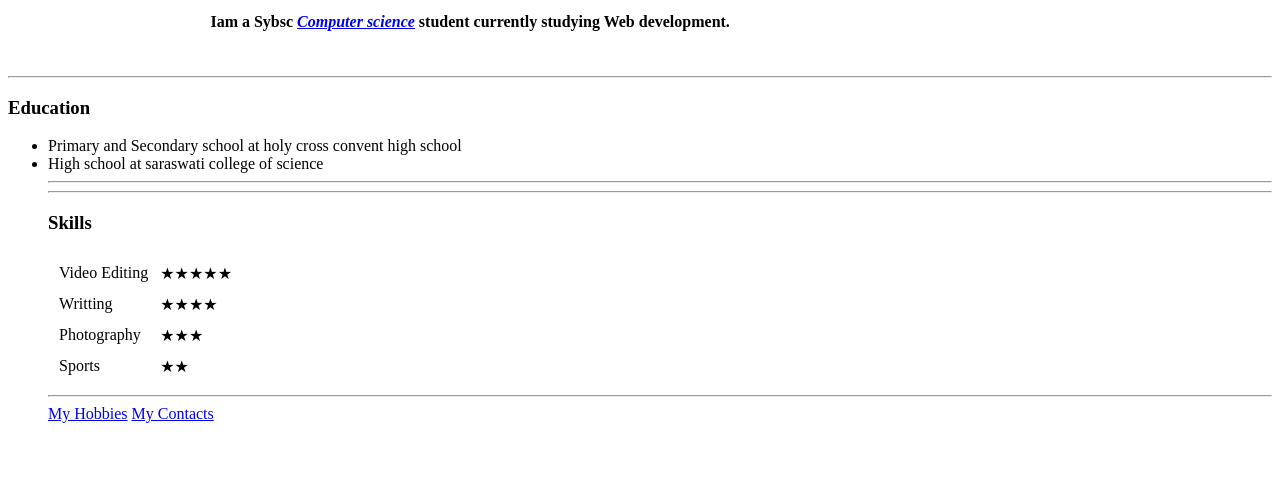
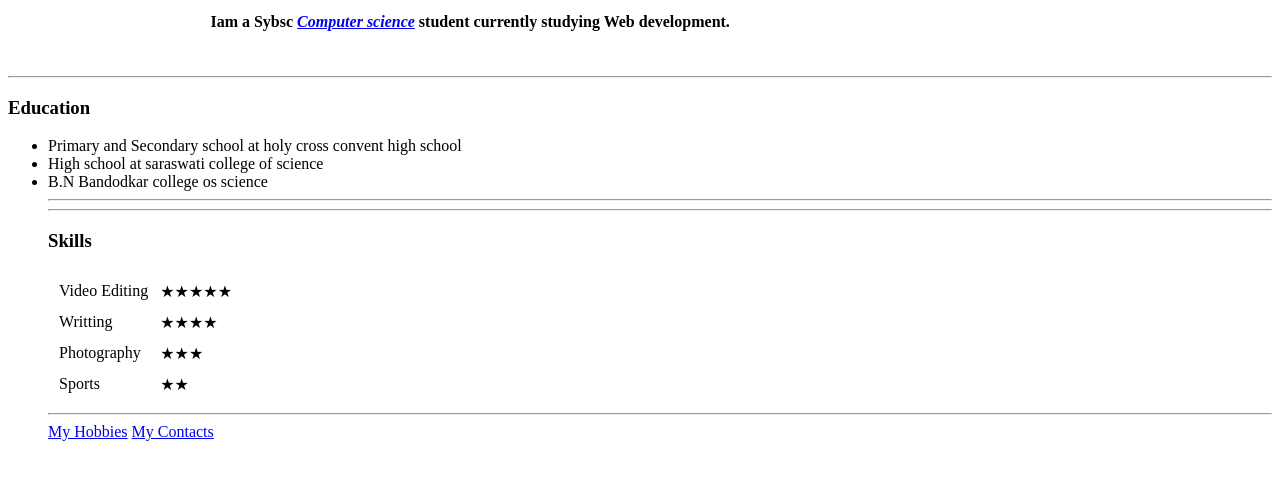
Before and after one commit to anam1906/cv, a plain HTML site: page index.html in a window 1280 px wide. Shown: the part 130-610 px from the top of the page. Drawn offline with Linux system fonts and the light colour scheme.

Commit message:
Update index.html

```diff
--- a/index.html
+++ b/index.html
@@ -19,7 +19,8 @@
     <h3>Education</h3>
     <ul>
     <li>Primary and Secondary school at holy cross convent high school</li>
-    <li>High school at saraswati college of science</li> <hr>
+    <li>High school at saraswati college of science</li>
+     <li>B.N Bandodkar college os science</li><hr>
 
     <hr>
     <h3>Skills</h3>
```
